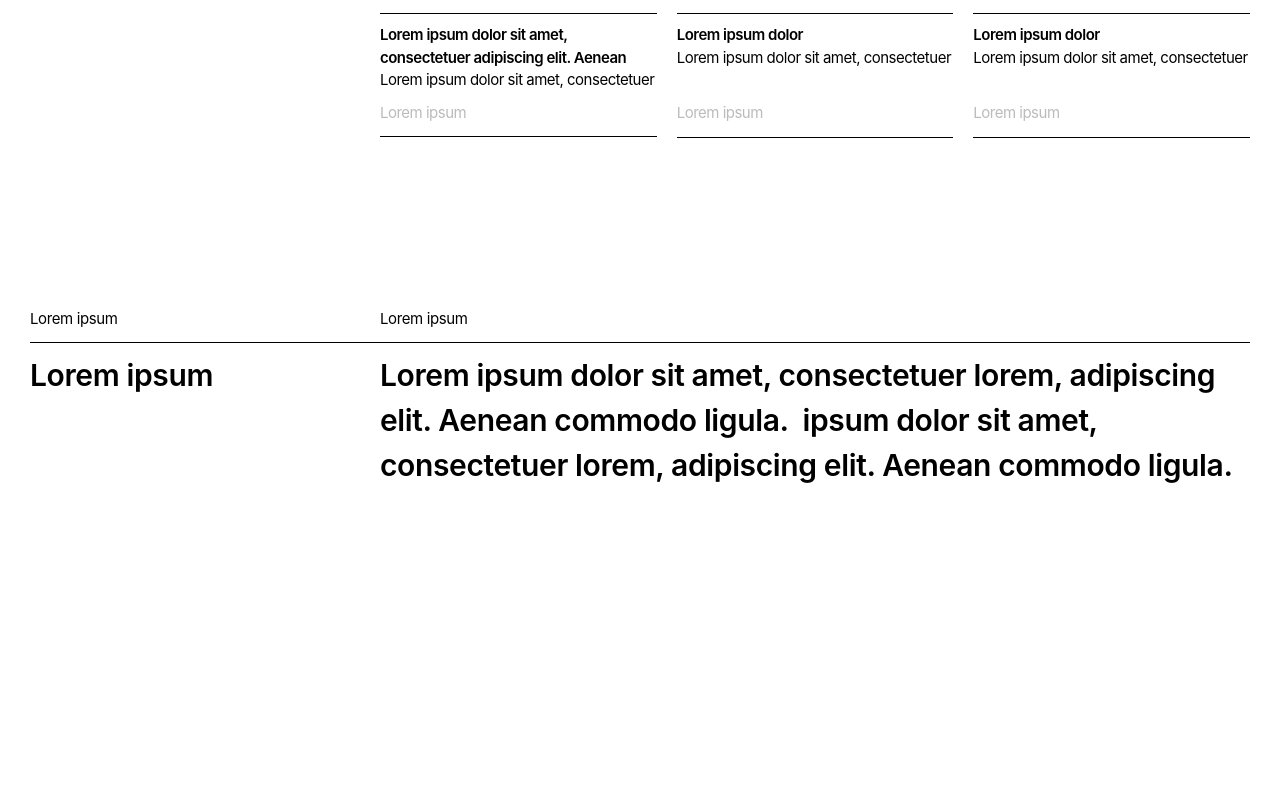
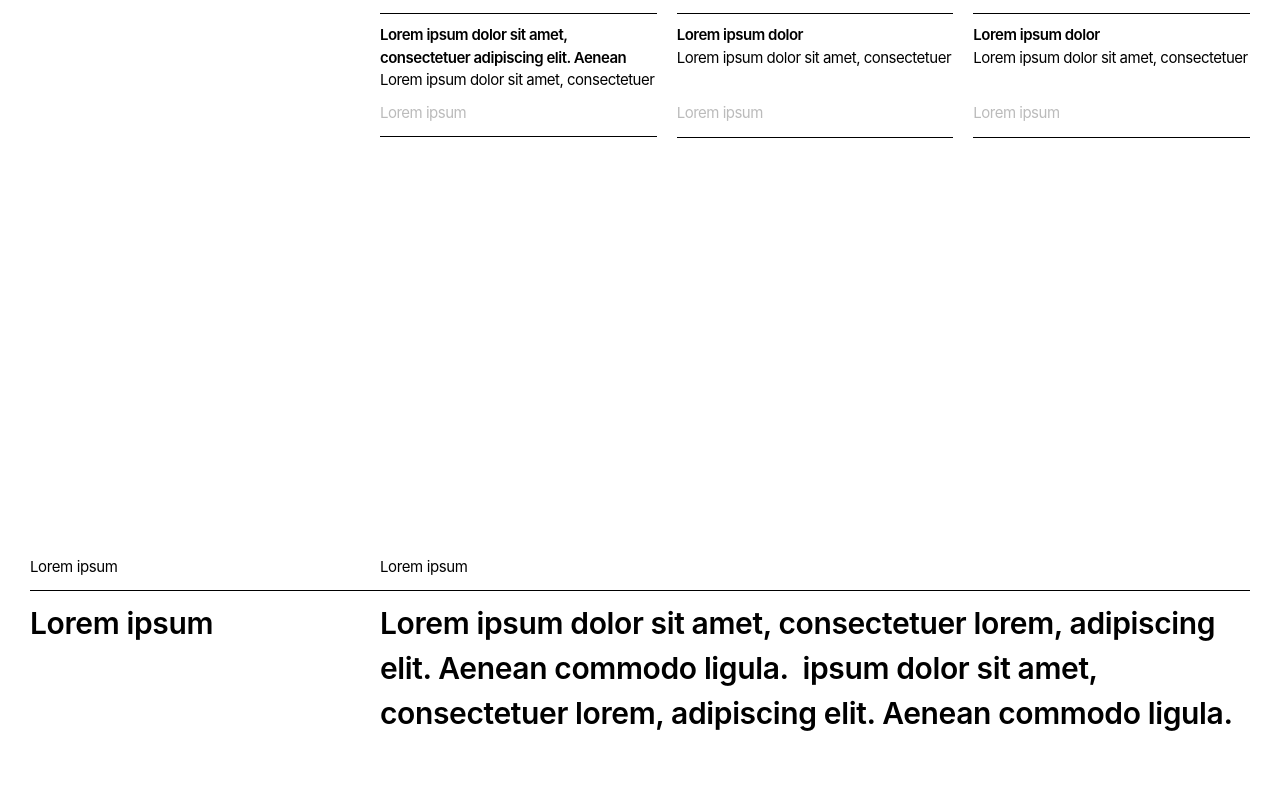
Before and after one commit to sukhman0402/portfolio-website, a Next.js app: page / in a window 1280 px wide. Shown: the part 3960-4760 px from the top of the page. Built offline with nearby package versions, Linux system fonts and the light colour scheme.

Commit message:
Update Footer.js

```diff
--- a/src/components/Footer.js
+++ b/src/components/Footer.js
@@ -35,12 +35,31 @@
 // 6.0's own y=0, since the Prototype frame stacks every section with
 // ZERO gap between frame boundaries — confirmed directly this round by
 // checking every section pair in 241:452, not just inferred):
-//   - Section top -> quote block's top label row: 170px (was 369px pre-
-//     redesign; the whole quote area moved much closer to the top of this
-//     section).
+//   - Section top -> quote block's top label row: was set to 170px in the
+//     first redesign pass, using ONLY Section 6.0's own local coordinate
+//     (170) under the site's usual "sections stack with zero gap, so the
+//     next section's own top padding IS the whole visual gap" rule.
+//     CORRECTED 2026-09-01: that rule only holds when the PREVIOUS section
+//     supplies no bottom padding of its own — which is true here (see
+//     AboutSection.js's "Along the Journey" block: "No trailing pb here —
+//     Footer's own pt provides the gap to the next section"), but Section
+//     5.0's own Figma frame is 249px taller than its last visible content
+//     (last closing border line at local y=1401, frame height 1650) — that
+//     249px of dead space at the bottom of Section 5.0's frame was being
+//     silently dropped because AboutSection.js renders no pb to reproduce
+//     it. Confirmed directly against the user's own Figma measurement: the
+//     real gap from "Along the Journey"'s last line to this quote block's
+//     top row is 418px, not 170px (249 dead-space + this section's own 170
+//     ≈ 419, matching within a hairline). Footer.js is the only place this
+//     gap can be corrected without touching AboutSection.js's own layout,
+//     so pt-[170px] below is now pt-[418px] — it stands in for BOTH
+//     Section 5.0's own leftover 249px AND this section's genuine 170px,
+//     not just the latter alone.
 //   - Quote block's own bottom -> "Contact" row: 432px (measured as
 //     Contact's y=750 minus the quote block's bottom y=318; was 390px
-//     pre-redesign).
+//     pre-redesign). Unaffected by the 2026-09-01 correction above — only
+//     the section's own top offset was wrong, this and everything below it
+//     were already re-verified correct against the fresh pull.
 //   - Row rhythm inside the block: 12px gap before the divider, 10px
 //     after it — same as the row rhythm used everywhere else in this
 //     file (Contact rows, below).
@@ -82,7 +101,7 @@ const CONTACT_ROWS = [
 export default function Footer() {
   return (
     <footer id="contact" className="w-full">
-      <div className="mx-auto max-w-[1440px] px-5 pt-16 pb-16 sm:px-[30px] md:pt-[170px] md:pb-[62px]">
+      <div className="mx-auto max-w-[1440px] px-5 pt-16 pb-16 sm:px-[30px] md:pt-[418px] md:pb-[62px]">
         {/* Row 1 — top labels, 15px regular */}
         <div className="grid grid-cols-1 gap-1 md:grid-cols-[350px_1fr] md:gap-x-0">
           <p className="font-normal tracking-[-0.375px] text-black md:text-[15px]">
```
